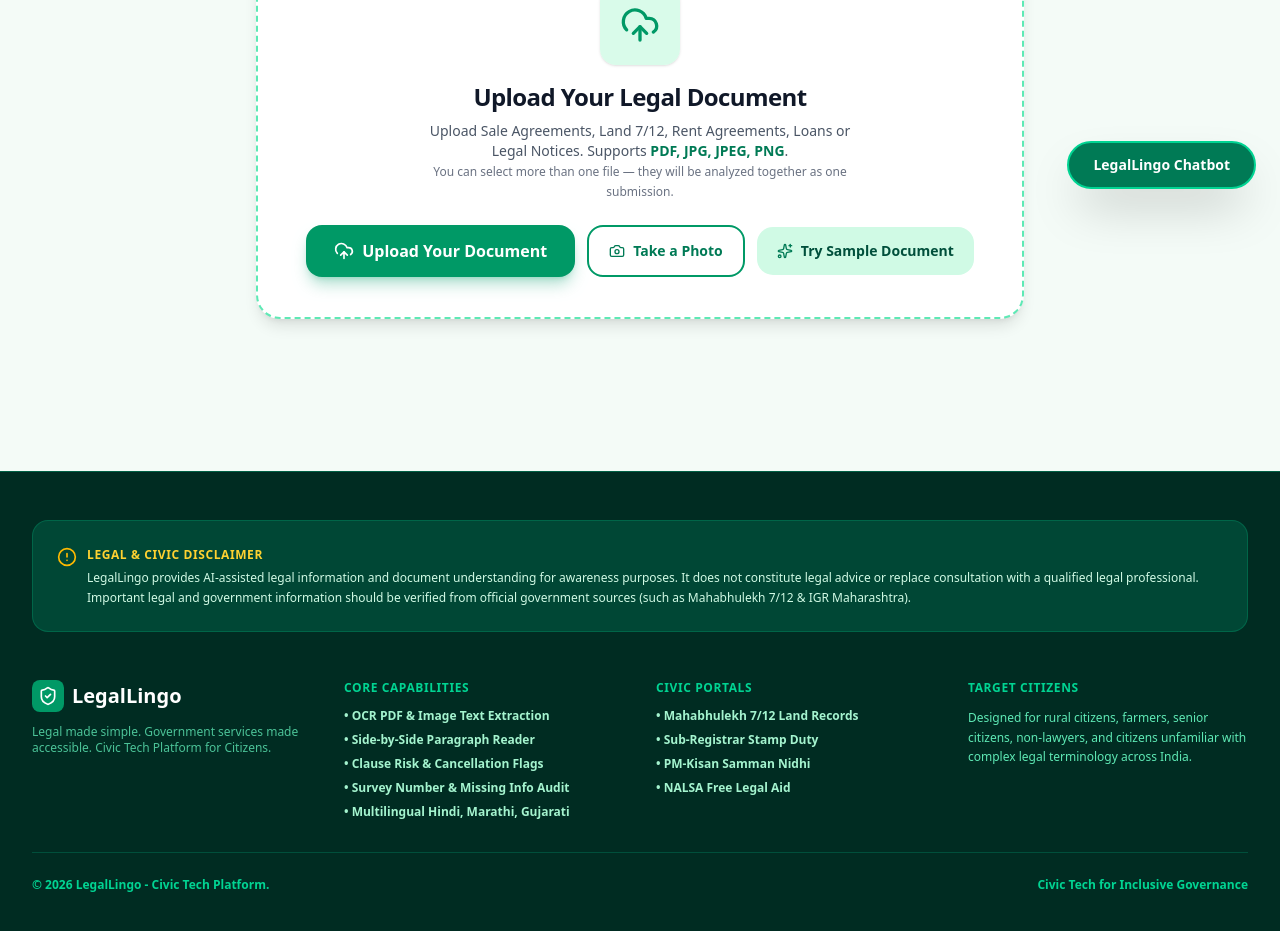
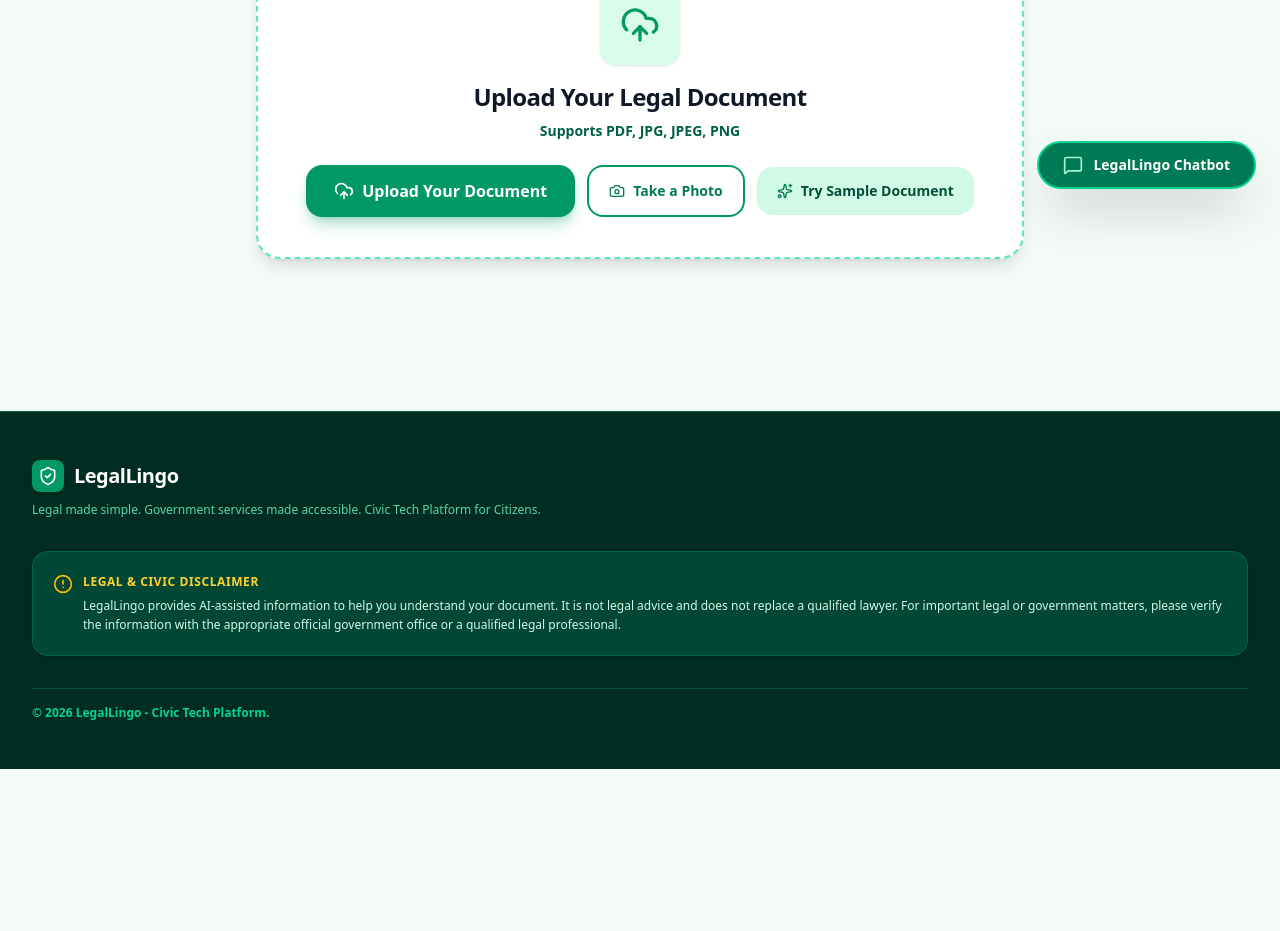
Before and after one commit to aayush38/LegalLingo, a Next.js app: page / in a window 1280 px wide. Shown: the part 587-1518 px from the top of the page. After the commit the page ends 1356 px from the top, so only its background shows below. Built offline with nearby package versions, Linux system fonts and the light colour scheme.

Commit message:
Implemented Phase 6 UI cleanup

```diff
--- a/src/components/DifficultWordsGlossary.tsx
+++ b/src/components/DifficultWordsGlossary.tsx
@@ -30,10 +30,6 @@
           </h2>
         </div>
       </div>
-
-      <p className="text-xs text-gray-500 font-semibold mb-5">
-        {getTranslation('difficultSubText', language)}
-      </p>
 
       {/* Terms Grid */}
       <div className="grid grid-cols-1 md:grid-cols-2 lg:grid-cols-3 gap-4">
--- a/src/components/DocumentHealthScore.tsx
+++ b/src/components/DocumentHealthScore.tsx
@@ -37,10 +37,6 @@
         </div>
       </div>
 
-      <p className="text-xs font-semibold text-gray-500 mb-6">
-        {getTranslation('completenessIndicator', language)}
-      </p>
-
       <div className="grid grid-cols-1 sm:grid-cols-2 md:grid-cols-3 gap-4">
         {items.map((item, idx) => (
           <div key={idx} className="bg-slate-50 p-4 rounded-2xl border border-slate-200 space-y-2">
--- a/src/components/DocumentReader.tsx
+++ b/src/components/DocumentReader.tsx
@@ -57,9 +57,6 @@
           <h2 className="text-2xl sm:text-3xl font-black text-emerald-950">
             {getTranslation('weReadYourDoc', language)}
           </h2>
-          <p className="text-sm font-medium text-gray-500 mt-0.5">
-            {getTranslation('readerSubText', language)}
-          </p>
         </div>
 
         {/* View Mode Tabs */}
--- a/src/components/Footer.tsx
+++ b/src/components/Footer.tsx
@@ -13,96 +13,37 @@
     <footer className="bg-emerald-950 text-white pt-12 pb-24 sm:pb-12 border-t border-emerald-800">
       <div className="max-w-7xl mx-auto px-4 sm:px-6 lg:px-8 space-y-8">
 
-        {/* Top Disclaimer Box */}
-        <div className="bg-emerald-900/80 border border-emerald-700/60 rounded-2xl p-4 sm:p-6 text-xs leading-relaxed text-emerald-200">
+        {/* Brand Header */}
+        <div className="space-y-2">
+          <div className="flex items-center gap-2.5">
+            <div className="w-8 h-8 rounded-lg bg-emerald-600 flex items-center justify-center text-white shadow-sm">
+              <ShieldCheck className="w-5 h-5" />
+            </div>
+            <span className="font-black text-xl text-white tracking-tight">LegalLingo</span>
+          </div>
+          <p className="text-xs text-emerald-300/90 font-medium max-w-2xl leading-relaxed">
+            {getTranslation('footerBrandTagline', language)}
+          </p>
+        </div>
+
+        {/* Legal & Civic Disclaimer */}
+        <div className="bg-emerald-900/80 border border-emerald-700/60 rounded-2xl p-4 sm:p-5 text-xs leading-relaxed text-emerald-200 shadow-sm">
           <div className="flex items-start gap-2.5">
             <AlertCircle className="w-5 h-5 text-amber-400 flex-shrink-0 mt-0.5" />
-            <div>
-              <h4 className="font-extrabold text-amber-300 uppercase tracking-wider mb-1">
+            <div className="space-y-1">
+              <h4 className="font-extrabold text-amber-300 uppercase tracking-wider">
                 {getTranslation('disclaimerTitle', language)}
               </h4>
-              <p className="font-medium text-emerald-100">
-                {getTranslation('disclaimerText', language)} {getTranslation('disclaimerTextSuffix', language)}
+              <p className="font-medium text-emerald-100 leading-relaxed">
+                {getTranslation('disclaimerText', language)}
               </p>
             </div>
           </div>
         </div>
 
-        {/* Footer Navigation Grid */}
-        <div className="grid grid-cols-1 md:grid-cols-4 gap-8 pt-4">
-
-          {/* Col 1: Brand */}
-          <div className="space-y-3">
-            <div className="flex items-center gap-2">
-              <div className="w-8 h-8 rounded-lg bg-emerald-600 flex items-center justify-center text-white">
-                <ShieldCheck className="w-5 h-5" />
-              </div>
-              <span className="font-black text-xl text-white">LegalLingo</span>
-            </div>
-            <p className="text-xs text-emerald-300/80 font-medium">
-              {getTranslation('footerBrandTagline', language)}
-            </p>
-          </div>
-
-          {/* Col 2: Core Tools */}
-          <div>
-            <h4 className="text-xs font-extrabold text-emerald-400 uppercase tracking-wider mb-3">
-              {getTranslation('coreCapabilitiesLabel', language)}
-            </h4>
-            <ul className="space-y-2 text-xs font-semibold text-emerald-200">
-              <li>• {getTranslation('capabilityOcr', language)}</li>
-              <li>• {getTranslation('capabilityReader', language)}</li>
-              <li>• {getTranslation('capabilityClauseRisk', language)}</li>
-              <li>• {getTranslation('capabilityMissingInfo', language)}</li>
-              <li>• {getTranslation('capabilityMultilingual', language)}</li>
-            </ul>
-          </div>
-
-          {/* Col 3: Government Portals */}
-          <div>
-            <h4 className="text-xs font-extrabold text-emerald-400 uppercase tracking-wider mb-3">
-              {getTranslation('civicPortalsLabel', language)}
-            </h4>
-            <ul className="space-y-2 text-xs font-semibold text-emerald-200">
-              <li>
-                <a href="https://bhulekh.mahabhumi.gov.in" target="_blank" rel="noreferrer" className="hover:underline">
-                  • {getTranslation('portalMahabhulekh', language)}
-                </a>
-              </li>
-              <li>
-                <a href="https://igrmaharashtra.gov.in" target="_blank" rel="noreferrer" className="hover:underline">
-                  • {getTranslation('portalSubRegistrar', language)}
-                </a>
-              </li>
-              <li>
-                <a href="https://pmkisan.gov.in" target="_blank" rel="noreferrer" className="hover:underline">
-                  • {getTranslation('portalPmKisan', language)}
-                </a>
-              </li>
-              <li>
-                <a href="https://nalsa.gov.in" target="_blank" rel="noreferrer" className="hover:underline">
-                  • {getTranslation('portalNalsa', language)}
-                </a>
-              </li>
-            </ul>
-          </div>
-
-          {/* Col 4: Target Audience */}
-          <div>
-            <h4 className="text-xs font-extrabold text-emerald-400 uppercase tracking-wider mb-3">
-              {getTranslation('targetCitizensLabel', language)}
-            </h4>
-            <p className="text-xs text-emerald-300 font-medium leading-relaxed">
-              {getTranslation('targetCitizensText', language)}
-            </p>
-          </div>
-
-        </div>
-
         {/* Copyright */}
-        <div className="pt-6 border-t border-emerald-900 flex flex-col sm:flex-row items-center justify-between text-xs text-emerald-400 font-semibold gap-2">
+        <div className="pt-4 border-t border-emerald-900 flex flex-col sm:flex-row items-center justify-between text-xs text-emerald-400 font-semibold gap-2">
           <span>{getTranslation('copyrightText', language)}</span>
-          <span>{getTranslation('civicTechFooterLine', language)}</span>
         </div>
 
       </div>
--- a/src/components/LandingHero.tsx
+++ b/src/components/LandingHero.tsx
@@ -1,7 +1,7 @@
 'use client';
 
 import React from 'react';
-import { Sparkles } from 'lucide-react';
+import { Sparkles, MessageSquare } from 'lucide-react';
 import { UploadDropzone } from './UploadDropzone';
 import { useApp } from '@/context/AppContext';
 import { getTranslation } from '@/lib/translations';
@@ -52,8 +52,9 @@
             type="button"
             onClick={() => setIsChatOpen(true)}
             aria-label={getTranslation('chatbotLauncherLabel', language)}
-            className="min-h-[48px] px-6 py-3 bg-emerald-700 hover:bg-emerald-800 text-white rounded-full font-black text-sm shadow-2xl flex items-center justify-center transition-transform hover:scale-105 active:scale-95 border-2 border-emerald-400 focus-visible:ring-4 focus-visible:ring-emerald-300 focus-visible:outline-none cursor-pointer"
+            className="min-h-[48px] px-5 sm:px-6 py-3 bg-emerald-700 hover:bg-emerald-800 text-white rounded-full font-black text-sm shadow-2xl flex items-center justify-center gap-2.5 transition-transform hover:scale-105 active:scale-95 border-2 border-emerald-400 focus-visible:ring-4 focus-visible:ring-emerald-300 focus-visible:outline-none cursor-pointer"
           >
+            <MessageSquare className="w-5 h-5 text-emerald-200 flex-shrink-0" aria-hidden="true" />
             <span>{getTranslation('chatbotLauncherLabel', language)}</span>
           </button>
         </div>
--- a/src/components/UploadDropzone.tsx
+++ b/src/components/UploadDropzone.tsx
@@ -351,11 +351,8 @@
           <h2 className="text-2xl font-black text-gray-900 tracking-tight mb-2">
             {getTranslation('uploadDocHeadline', language)}
           </h2>
-          <p className="text-sm text-gray-600 font-medium max-w-md mx-auto mb-6">
-            {getTranslation('uploadDocSubText', language)}{' '}
-            <span className="font-bold text-emerald-700">PDF, JPG, JPEG, PNG</span>.
-            <br />
-            <span className="text-xs text-gray-500">{getTranslation('uploadMultipleHint', language)}</span>
+          <p className="text-sm font-bold text-emerald-800 max-w-md mx-auto mb-6">
+            {getTranslation('uploadDocSubText', language)}
           </p>
 
           {/* Primary & Secondary Action Buttons */}
--- a/src/lib/translations.ts
+++ b/src/lib/translations.ts
@@ -98,9 +98,10 @@
 
     // Disclaimer
     disclaimerTitle: 'Legal & Civic Disclaimer',
-    disclaimerText: 'LegalLingo provides AI-assisted legal information and document understanding for awareness purposes. It does not constitute legal advice or replace consultation with a qualified legal professional.',
+    disclaimerText: 'LegalLingo provides AI-assisted information to help you understand your document. It is not legal advice and does not replace a qualified lawyer. For important legal or government matters, please verify the information with the appropriate official government office or a qualified legal professional.',
+    disclaimerTextSuffix: '',
 
-    // Batch-added keys (translation coverage fix)
+    // UI Headings & Labels
     taglineHeroTitle: 'Understand. Ask. Move Forward.',
     confidenceSuffix: 'Confidence',
     completenessHighLabel: 'Completeness High',
@@ -124,7 +125,6 @@
     navTagline: 'Legal made simple. Government services accessible.',
     privacyShieldTooltip: 'Mask personal details like Aadhaar, PAN, and phone numbers',
     languageColonLabel: 'Language:',
-    disclaimerTextSuffix: 'Important legal and government information should be verified from official government sources (such as Mahabhulekh 7/12 & IGR Maharashtra).',
     footerBrandTagline: 'Legal made simple. Government services made accessible. Civic Tech Platform for Citizens.',
     coreCapabilitiesLabel: 'Core Capabilities',
     capabilityOcr: 'OCR PDF & Image Text Extraction',
@@ -149,7 +149,7 @@
     stageRiskAudit: 'Risk & Scheme audit',
     stageReady: 'LegalLingo Ready',
     uploadDocHeadline: 'Upload Your Legal Document',
-    uploadDocSubText: 'Upload Sale Agreements, Land 7/12, Rent Agreements, Loans or Legal Notices. Supports',
+    uploadDocSubText: 'Supports PDF, JPG, JPEG, PNG',
     uploadMultipleHint: 'You can select more than one file — they will be analyzed together as one submission.',
     privateEncryptedBadge: '100% Private & Encrypted',
     automaticOcrBadge: 'Automatic OCR Text Extraction',
@@ -382,10 +382,11 @@
     viewGuidance: 'मार्गदर्शन देखें',
 
     // Disclaimer
-    disclaimerTitle: 'कानूनी अस्वीकरण',
-    disclaimerText: 'लीगल लिंगो केवल जागरूकता के लिए AI-सहायता प्राप्त जानकारी प्रदान करता है। यह औपचारिक कानूनी सलाह नहीं है।',
+    disclaimerTitle: 'कानूनी और नागरिक अस्वीकरण',
+    disclaimerText: 'लीगललिंगो आपके दस्तावेज़ को समझने में मदद के लिए एआई-सहायता प्राप्त जानकारी प्रदान करता है। यह कानूनी सलाह नहीं है और किसी योग्य वकील का विकल्प नहीं है। महत्वपूर्ण कानूनी या सरकारी मामलों के लिए, कृपया संबंधित आधिकारिक सरकारी कार्यालय या किसी योग्य कानूनी विशेषज्ञ से जानकारी की पुष्टि करें।',
+    disclaimerTextSuffix: '',
 
-    // Batch-added keys (translation coverage fix)
+    // UI Headings & Labels
     taglineHeroTitle: 'समझें. पूछें. आगे बढ़ें.',
     confidenceSuffix: 'भरोसा',
     completenessHighLabel: 'पूर्णता उच्च',
@@ -409,7 +410,6 @@
     navTagline: 'कानून हुआ आसान। सरकारी सेवाएँ सुलभ।',
     privacyShieldTooltip: 'Aadhaar, PAN और फोन नंबर जैसी व्यक्तिगत जानकारी को छिपाएं',
     languageColonLabel: 'भाषा:',
-    disclaimerTextSuffix: 'महत्वपूर्ण कानूनी और सरकारी जानकारी की पुष्टि आधिकारिक सरकारी स्रोतों (जैसे महाभूलेख 7/12 और आईजीआर महाराष्ट्र) से की जानी चाहिए।',
     footerBrandTagline: 'कानून को आसान बनाया गया। सरकारी सेवाओं को सुलभ बनाया गया। नागरिकों के लिए सिविक टेक प्लेटफॉर्म।',
     coreCapabilitiesLabel: 'मुख्य क्षमताएं',
     capabilityOcr: 'OCR पीडीएफ और इमेज टेक्स्ट एक्सट्रैक्शन',
@@ -434,7 +434,7 @@
     stageRiskAudit: 'जोखिम और योजना की जांच',
     stageReady: 'लीगललिंगो तैयार है',
     uploadDocHeadline: 'अपना कानूनी दस्तावेज़ अपलोड करें',
-    uploadDocSubText: 'सेल एग्रीमेंट, ज़मीन का 7/12, रेंट एग्रीमेंट, लोन या कानूनी नोटिस अपलोड करें। समर्थन करता है',
+    uploadDocSubText: 'PDF, JPG, JPEG, PNG समर्थित है',
     uploadMultipleHint: 'आप एक से ज़्यादा फ़ाइल चुन सकते हैं — उन सभी का विश्लेषण एक साथ किया जाएगा।',
     privateEncryptedBadge: '100% निजी और एन्क्रिप्टेड',
     automaticOcrBadge: 'स्वचालित ओसीआर (OCR) टेक्स्ट निकालना',
@@ -667,10 +667,11 @@
     viewGuidance: 'मार्गदर्शन पहा',
 
     // Disclaimer
-    disclaimerTitle: 'कायदेशीर सुचना',
-    disclaimerText: 'लीगल लिंगो केवळ जनजागृतीसाठी AI-सहाय्यित माहिती प्रदान करते. हा औपचारिक कायदेशीर सल्ला नाही.',
+    disclaimerTitle: 'कायदेशीर आणि नागरी सूचना',
+    disclaimerText: 'लीगललिंगो तुमचे कागदपत्र समजून घेण्यासाठी एआय-आधारित माहिती पुरवते. हा कायदेशीर सल्ला नाही आणि पात्र वकिलाचा पर्याय नाही. महत्त्वाच्या कायदेशीर किंवा शासकीय बाबींसाठी, कृपया संबंधित अधिकृत सरकारी कार्यालयातून किंवा कायदेशीर तज्ज्ञांकडून माहितीची पडताळणी करा.',
+    disclaimerTextSuffix: '',
 
-    // Batch-added keys (translation coverage fix)
+    // UI Headings & Labels
     taglineHeroTitle: 'समजून घ्या. विचारा. पुढे जा.',
     confidenceSuffix: 'विश्वास',
     completenessHighLabel: 'पूर्णता उच्च',
@@ -694,7 +695,6 @@
     navTagline: 'कायदे सोपे केले. सरकारी सेवा प्रवेशयोग्य.',
     privacyShieldTooltip: 'आधार, पॅन आणि फोन नंबर सारखी वैयक्तिक माहिती लपवा',
     languageColonLabel: 'भाषा:',
-    disclaimerTextSuffix: 'महत्त्वपूर्ण कायदेशीर आणि सरकारी माहितीची पडताळणी अधिकृत सरकारी स्रोतांकडून (जसे की महाभूलेख ७/१२ आणि आयजीआर महाराष्ट्र) केली पाहिजे.',
     footerBrandTagline: 'कायद्याचे सोप्या भाषेत स्पष्टीकरण. सरकारी सेवा सुलभ केल्या. नागरिकांसाठी सिविक टेक प्लॅटफॉर्म.',
     coreCapabilitiesLabel: 'महत्त्वाच्या क्षमता',
     capabilityOcr: 'OCR पीडीएफ आणि इमेज टेक्स्ट एक्सट्रॅक्शन',
@@ -719,7 +719,7 @@
     stageRiskAudit: 'जोखीम आणि योजना तपासणी',
     stageReady: 'लीगललिंगो तयार आहे',
     uploadDocHeadline: 'तुमचा कायदेशीर दस्तऐवज अपलोड करा',
-    uploadDocSubText: 'खरेदी करार, जमिनीचा ७/१२ उतारा, भाडेकरार, कर्जे किंवा कायदेशीर नोटीस अपलोड करा. समर्थन करतो',
+    uploadDocSubText: 'PDF, JPG, JPEG, PNG समर्थित आहे',
     uploadMultipleHint: 'तुम्ही एकापेक्षा जास्त फाइल निवडू शकता — त्या सर्वांचे एकत्रित विश्लेषण केले जाईल.',
     privateEncryptedBadge: '१००% खाजगी आणि एन्क्रिप्टेड',
     automaticOcrBadge: 'स्वयंचलित ओसीआर (OCR) मजकूर काढणे',
@@ -952,10 +952,11 @@
     viewGuidance: 'માર્ગદર્શન જુઓ',
 
     // Disclaimer
-    disclaimerTitle: 'કાનૂની સૂચના',
-    disclaimerText: 'લીગલ લિંગો માત્ર જાગરૂકતા માટે AI સપોર્ટેડ માહિતી આપે છે.',
+    disclaimerTitle: 'કાનૂની અને નાગરિક અસ્વીકરણ',
+    disclaimerText: 'લીગલલિંગો તમને તમારા દસ્તાવેજને સમજવામાં મદદ કરવા માટે AI-આધારિત માહિતી પ્રદાન કરે છે. આ કાનૂની સલાહ નથી અને કોઈ યોગ્ય વકીલનો વિકલ્પ નથી. મહત્વપૂર્ણ કાનૂની અથવા સરકારી બાબતો માટે, કૃપા કરીને સંબંધિત સત્તાવાર સરકારી કચેરી અથવા કાનૂની નિષ્ણાત પાસેથી માહિતીની ચકાસણી કરો.',
+    disclaimerTextSuffix: '',
 
-    // Batch-added keys (translation coverage fix)
+    // UI Headings & Labels
     taglineHeroTitle: 'સમજો. પૂછો. આગળ વધો.',
     confidenceSuffix: 'વિશ્વાસ',
     completenessHighLabel: 'પૂર્ણતા ઉચ્ચ',
@@ -979,7 +980,6 @@
     navTagline: 'કાયદો સરળ બનાવ્યો. સરકારી સેવાઓ સુલભ છે.',
     privacyShieldTooltip: 'આધાર, પાન અને ફોન નંબરો જેવી વ્યક્તિગત વિગતો છુપાવો',
     languageColonLabel: 'ભાષા:',
-    disclaimerTextSuffix: 'મહત્વપૂર્ણ કાનૂની અને સરકારી માહિતી સત્તાવાર સરકારી સ્ત્રોતો (જેવા કે મહાભૂલેખ 7/12 અને IGR મહારાષ્ટ્ર) પરથી ચકાસવી જોઈએ.',
     footerBrandTagline: 'કાયદો સરળ બન્યો. સરકારી સેવાઓ સુલભ બની. નાગરિકો માટેનું સિવિક ટેક પ્લેટફોર્મ.',
     coreCapabilitiesLabel: 'મુખ્ય ક્ષમતાઓ',
     capabilityOcr: 'OCR PDF અને ઇમેજ ટેક્સ્ટ એક્સટ્રેક્શન',
@@ -1004,7 +1004,7 @@
     stageRiskAudit: 'જોખમ અને યોજના ઓડિટ',
     stageReady: 'લીગલલિંગો તૈયાર છે',
     uploadDocHeadline: 'તમારો કાનૂની દસ્તાવેજ અપલોડ કરો',
-    uploadDocSubText: 'વેચાણ કરાર, જમીનનો 7/12, ભાડા કરાર, લોન અથવા લીગલ નોટિસ અપલોડ કરો. આને સપોર્ટ કરે છે',
+    uploadDocSubText: 'PDF, JPG, JPEG, PNG સપોર્ટેડ છે',
     uploadMultipleHint: 'તમે એક કરતાં વધુ ફાઇલ પસંદ કરી શકો છો — તે બધાનું એકસાથે વિશ્લેષણ કરવામાં આવશે.',
     privateEncryptedBadge: '૧૦૦% ખાનગી અને એન્ક્રિપ્ટેડ',
     automaticOcrBadge: 'આપમેળે OCR ટેક્સ્ટ બહાર કાઢવો',
```
